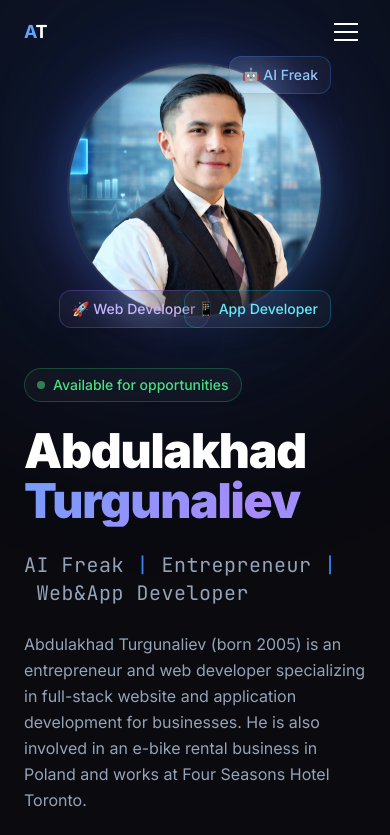
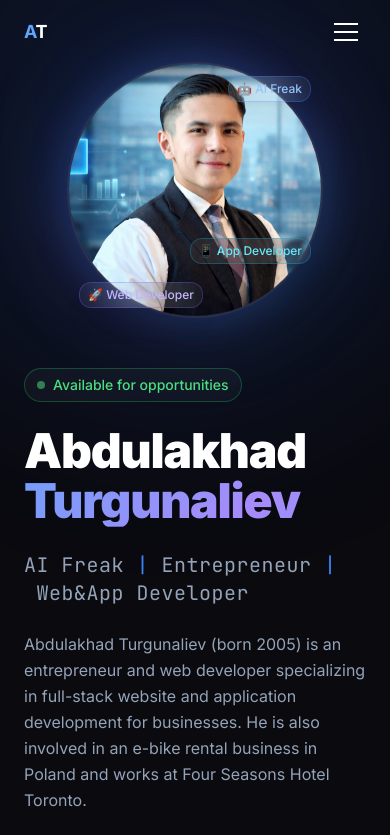
Before and after one commit to Qoqondabitta/personal-website-for-seo-optimization, a Next.js app: page / in a window 390 px wide. Shown: the top 835 px of the page. Built offline with nearby package versions, Linux system fonts and the light colour scheme.

Commit message:
Bismillah, some updates to Hero

```diff
--- a/components/Hero.tsx
+++ b/components/Hero.tsx
@@ -76,13 +76,13 @@ export default function Hero() {
             </div>
 
             {/* Floating badges */}
-            <div className="absolute -top-2 -right-2 md:top-4 md:-right-6 glass border border-blue-500/30 rounded-xl px-3 py-2 text-sm font-medium text-blue-300 backdrop-blur-xl shadow-xl">
+            <div className="absolute top-3 right-3 md:top-4 md:-right-6 glass border border-blue-500/30 rounded-xl px-2 py-1 md:px-3 md:py-2 text-xs md:text-sm font-medium text-blue-300 backdrop-blur-xl shadow-xl whitespace-nowrap">
               🤖 AI Freak
             </div>
-            <div className="absolute -bottom-2 -left-2 md:bottom-4 md:-left-6 glass border border-violet-500/30 rounded-xl px-3 py-2 text-sm font-medium text-violet-300 backdrop-blur-xl shadow-xl">
+            <div className="absolute bottom-3 left-3 md:bottom-4 md:-left-6 glass border border-violet-500/30 rounded-xl px-2 py-1 md:px-3 md:py-2 text-xs md:text-sm font-medium text-violet-300 backdrop-blur-xl shadow-xl whitespace-nowrap">
               🚀 Web Developer
             </div>
-            <div className="absolute -bottom-2 -right-2 md:bottom-4 md:-right-6 glass border border-cyan-500/30 rounded-xl px-3 py-2 text-sm font-medium text-cyan-300 backdrop-blur-xl shadow-xl">
+            <div className="absolute bottom-14 right-3 md:bottom-4 md:-right-6 glass border border-cyan-500/30 rounded-xl px-2 py-1 md:px-3 md:py-2 text-xs md:text-sm font-medium text-cyan-300 backdrop-blur-xl shadow-xl whitespace-nowrap">
               📱 App Developer
             </div>
           </div>
```
